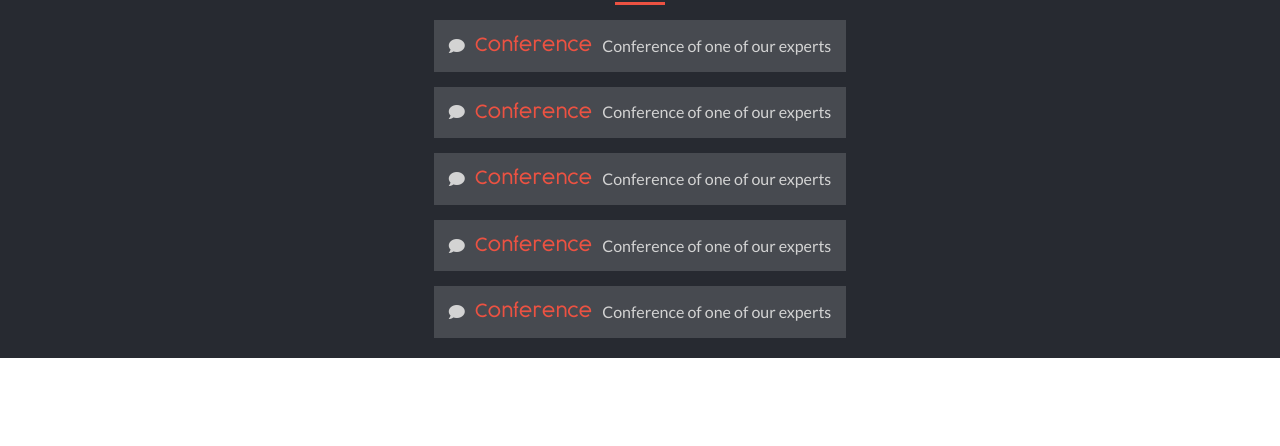
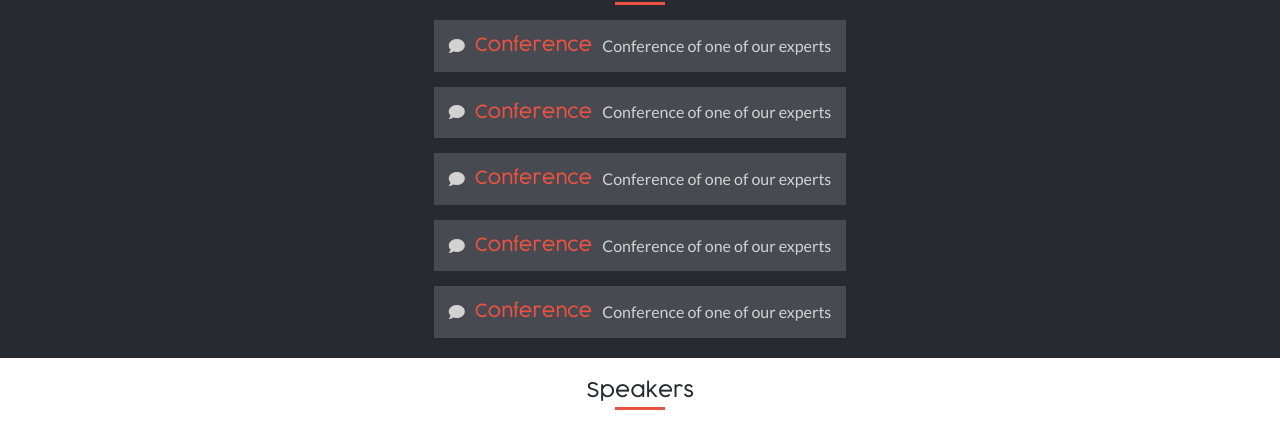
Before and after one commit to AdfPizarro/IA-Event, a website: page index.html in a window 1280 px wide. Shown: the part 437-883 px from the top of the page. Before the commit the page ends 800 px from the top, so only its background shows below. Drawn offline with nearby package versions, Linux system fonts and the light colour scheme.

Commit message:
Added speakers section

```diff
--- a/assets/css/style.css
+++ b/assets/css/style.css
@@ -91,7 +91,8 @@ body{
   width: 50px;
 }
 
-.program-container{
+.program-container,
+.speakers-container{
   flex-direction: column;
   align-items: center;
   padding: 20px;
@@ -108,6 +109,10 @@ body{
 
 .p-element-title{
   margin: 0px 10px;
+}
+
+.speakers-title{
+    color: black;
 }
 
 /* Helper Classes*/
@@ -127,6 +132,10 @@ body{
 
 .font-orange{
   color: #ec5242;
+}
+
+.font-d-gray{
+  color: #272a31;
 }
 
 .flex{ display: flex;}
--- a/index.html
+++ b/index.html
@@ -95,6 +95,20 @@
       </div>
     </div>
 
+    <div class="speakers-container d-flex">
+      <h2 class="font-d-gray">Speakers</h2>
+      <div class="bar orange"></div>
+
+      <div class="speakers-inner-container">
+        <div class="speaker">
+          <div class="image-container">
+            <img src="" alt="">
+            <img src="" alt="">
+          </div>
+        </div>
+      </div>
+    </div>
+
     <script src="https://code.jquery.com/jquery-3.5.1.slim.min.js" integrity="sha384-DfXdz2htPH0lsSSs5nCTpuj/zy4C+OGpamoFVy38MVBnE+IbbVYUew+OrCXaRkfj" crossorigin="anonymous"></script>
     <script src="https://cdn.jsdelivr.net/npm/popper.js@1.16.0/dist/umd/popper.min.js" integrity="sha384-Q6E9RHvbIyZFJoft+2mJbHaEWldlvI9IOYy5n3zV9zzTtmI3UksdQRVvoxMfooAo" crossorigin="anonymous"></script>
     <script src="https://stackpath.bootstrapcdn.com/bootstrap/4.5.0/js/bootstrap.min.js" integrity="sha384-OgVRvuATP1z7JjHLkuOU7Xw704+h835Lr+6QL9UvYjZE3Ipu6Tp75j7Bh/kR0JKI" crossorigin="anonymous"></script>
```
